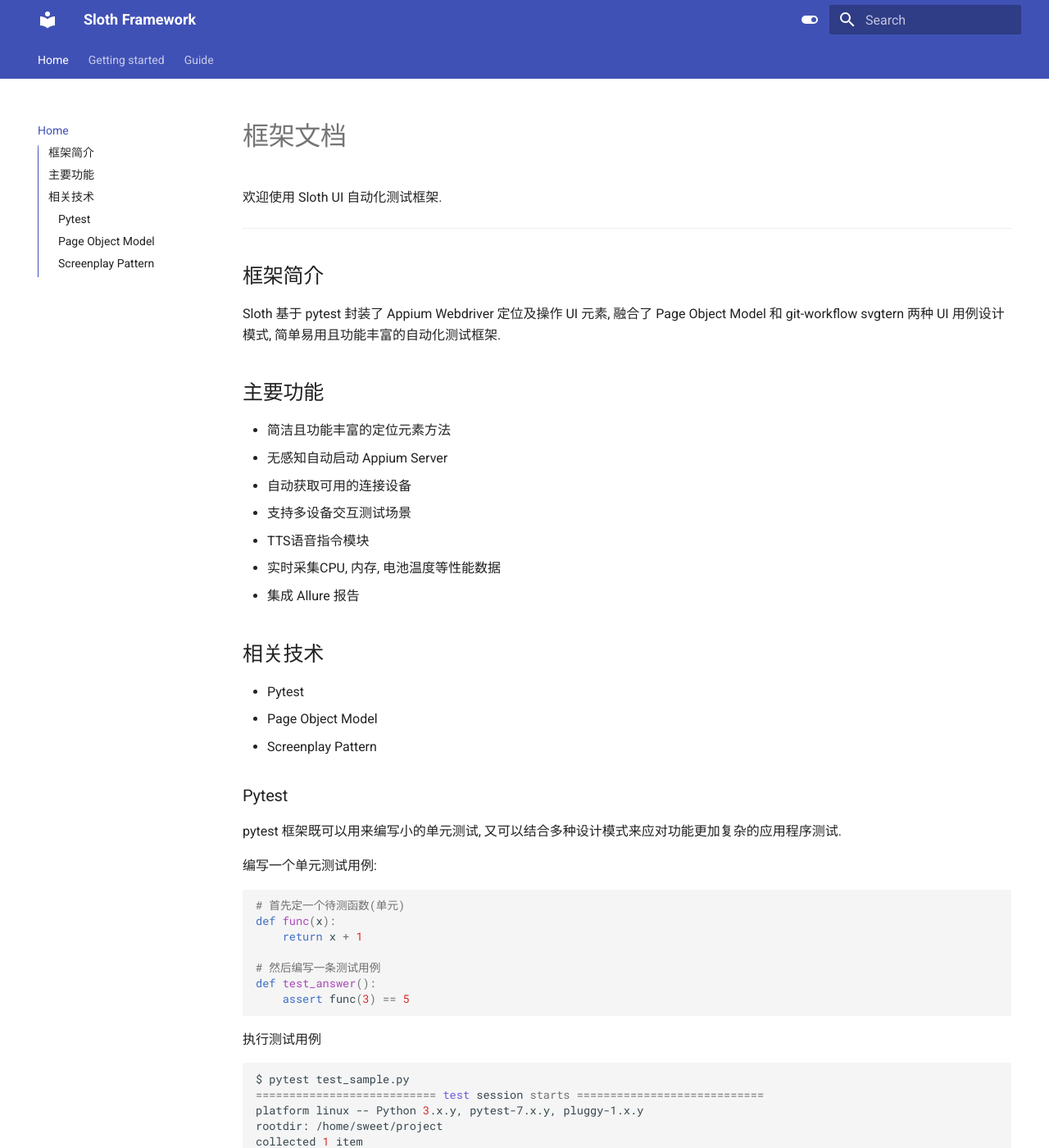
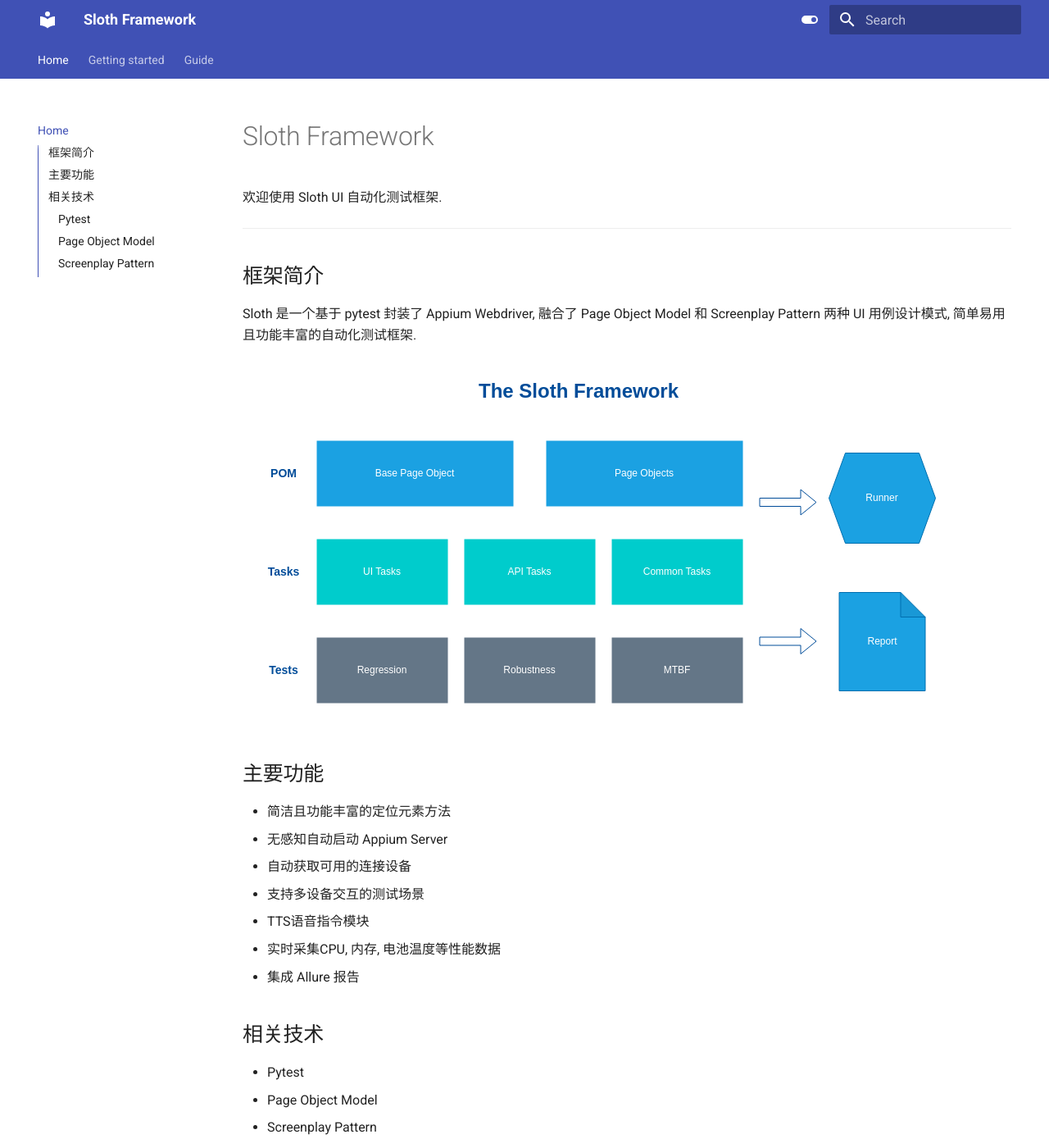
Before and after one commit to ice7mayu/sloth-doc, an MkDocs documentation site: the page built from docs/index.md, in a window 1280 px wide and 1400 px high. Shown: the whole window at 82% size. Built offline with MkDocs 1.6.1 and Material for MkDocs 9.7.7, drawn with Linux system fonts in a browser that asks for light colours; some of the changed text lies outside the part shown.

Commit message:
Refine index page

````diff
--- a/docs/index.md
+++ b/docs/index.md
@@ -1,4 +1,4 @@
-# 框架文档
+# Sloth Framework
 
 欢迎使用 Sloth UI 自动化测试框架.
 
@@ -6,15 +6,16 @@
 
 ## 框架简介
 
-Sloth 基于 pytest 封装了 Appium Webdriver 定位及操作 UI 元素,
-融合了 Page Object Model 和 git-workflow svgtern 两种 UI 用例设计模式, 简单易用且功能丰富的自动化测试框架.
+Sloth 是一个基于 pytest 封装了 Appium Webdriver, 融合了 Page Object Model 和 Screenplay Pattern 两种 UI 用例设计模式, 简单易用且功能丰富的自动化测试框架.
+
+![sloth](images/index/sloth-framework.svg)
 
 ## 主要功能
 
 - 简洁且功能丰富的定位元素方法
 - 无感知自动启动 Appium Server
 - 自动获取可用的连接设备
-- 支持多设备交互测试场景
+- 支持多设备交互的测试场景
 - TTS语音指令模块
 - 实时采集CPU, 内存, 电池温度等性能数据
 - 集成 Allure 报告
@@ -29,14 +30,16 @@
 
 pytest 框架既可以用来编写小的单元测试, 又可以结合多种设计模式来应对功能更加复杂的应用程序测试.
 
-编写一个单元测试用例:
+例如, 编写一个单元测试, 首先定义一个待测函数
 
 ```python
-# 首先定一个待测函数(单元)
 def func(x):
     return x + 1
+```
 
-# 然后编写一条测试用例
+然后编写一条测试用例
+
+```python
 def test_answer():
     assert func(3) == 5
 ```
@@ -75,7 +78,7 @@
 
 ### Screenplay Pattern
 
+以具备某些能力(Abilities)的用户(Actor)为中心, 通过在系统中进行某些活动(Tasks), 并询问系统状态(Questions), 从而达成某个目标(Goal).
 能够按照业务的术语，借助易读的方法和对象API进行集成测试或验收测试.
-以具备某些能力(Abilities)的用户(Actor)为中心, 通过在系统中进行某些活动(Tasks), 并询问系统状态(Questions), 从而达成某个目标(Goal).
 
 ![screenplay](images/index/screenplay.svg)
````
Also changed, not shown: docs/images/index/sloth-framework.svg (added).
